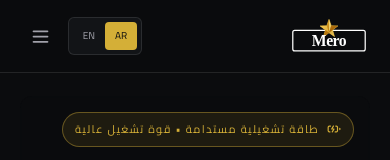
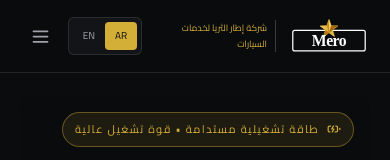
Before and after one commit to zaabta/mero, a Next.js app: page / in a window 390 px wide. Shown: the top 160 px of the page. Built offline with nearby package versions, Linux system fonts and the light colour scheme.

Commit message:
Fix Arabic Safari rendering and mobile branding

```diff
--- a/src/app/globals.css
+++ b/src/app/globals.css
@@ -19,6 +19,13 @@ body {
   background: var(--void);
   color: #f5f5f7;
   font-family: var(--font-arabic), sans-serif;
+  font-synthesis: none;
+}
+
+/* Keep Arabic text upright on Safari and prevent synthetic font styles. */
+html[dir='rtl'] :where(*) {
+  font-style: normal !important;
+  font-synthesis: none !important;
 }
 a {
   text-decoration: none;
--- a/src/app/page.tsx
+++ b/src/app/page.tsx
@@ -83,7 +83,7 @@ function Logo({ english = false, large = false }: { english?: boolean; large?: b
         className={large ? 'h-14 w-[150px] object-contain' : 'h-11 w-[82px] object-contain'}
       />
       <span
-        className={`hidden border-white/20 text-[10px] text-gold sm:block ${english ? 'border-l pl-3' : 'border-r pr-3'}`}
+        className={`block max-w-[135px] border-white/20 text-[9px] leading-4 text-gold sm:max-w-none sm:text-[10px] ${english ? 'border-l pl-2 sm:pl-3' : 'border-r pr-2 sm:pr-3'}`}
       >
         {english ? 'Al Thuraya Automotive Services' : 'شركة إطار الثريا لخدمات السيارات'}
       </span>
--- a/src/components/MobileMenu.tsx
+++ b/src/components/MobileMenu.tsx
@@ -35,6 +35,7 @@ export default function MobileMenu({ locale = 'ar' }: { locale?: Locale }) {
           className="fixed inset-0 z-[100] min-h-screen bg-void px-6 py-5 text-white"
         >
           <div className="flex items-center justify-between border-b border-white/10 pb-5">
+            <div className="flex items-center gap-3">
               <Image
                 src="/mero-logo-white-gold.svg"
                 alt="Mero"
@@ -42,6 +43,10 @@ export default function MobileMenu({ locale = 'ar' }: { locale?: Locale }) {
                 height={56}
                 className="h-14 w-[105px] object-contain"
               />
+              <span className="max-w-[180px] text-sm leading-6 text-gold">
+                {english ? 'Al Thuraya Automotive Services' : 'شركة إطار الثريا لخدمات السيارات'}
+              </span>
+            </div>
             <button
               type="button"
               aria-label={english ? 'Close menu' : 'إغلاق القائمة'}
```
Lines whose indentation alone changed are shown as unchanged.
